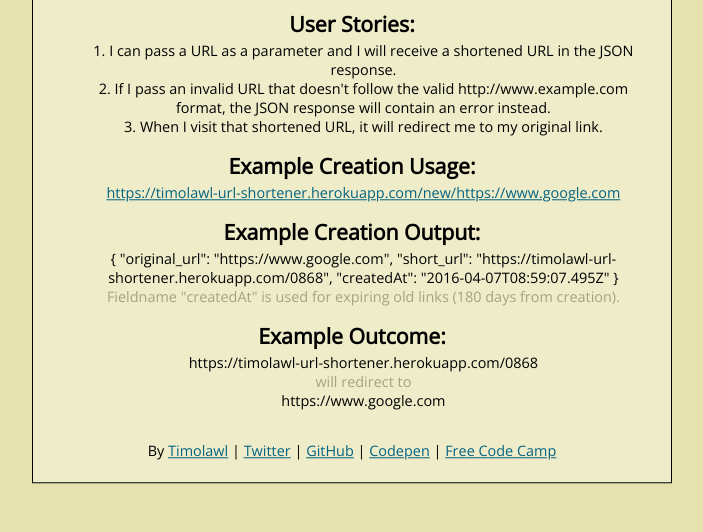
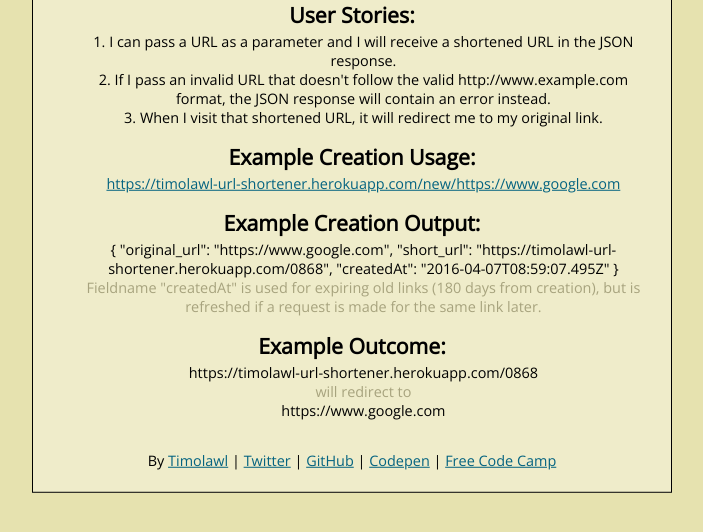
Before and after one commit to timolawl/fcc-be-03-url-shortener, a website: page public/index.html in a window 1280 px wide. Shown: the part 206-738 px from the top of the page, without its empty margins (288-991 px from the left). Drawn offline with nearby package versions, Linux system fonts and the light colour scheme; a web font is replaced by a local one.

Commit message:
Add description of refreshing links.

```diff
--- a/public/index.html
+++ b/public/index.html
@@ -32,7 +32,7 @@
                 <div class='url-shortener__exampleoutput--title'>Example Creation Output:</div>
                 <div class='url-shortener__exampleoutput--text'>
                     { "original_url": "https://www.google.com", "short_url": "https://timolawl-url-shortener.herokuapp.com/0868", "createdAt": "2016-04-07T08:59:07.495Z" }
-                    <div class='url-shortener--fadeout'>Fieldname "createdAt" is used for expiring old links (180 days from creation).</div>
+                    <div class='url-shortener--fadeout'>Fieldname "createdAt" is used for expiring old links (180 days from creation), but is refreshed if a request is made for the same link later.</div>
                 </div>
             </div>
 
```
Also changed, not shown: README.md.
